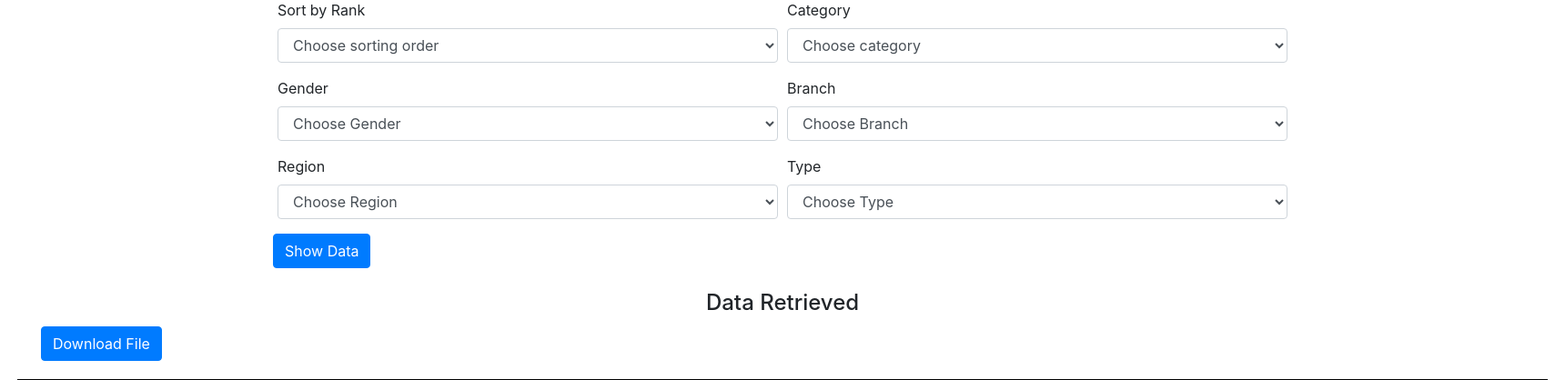
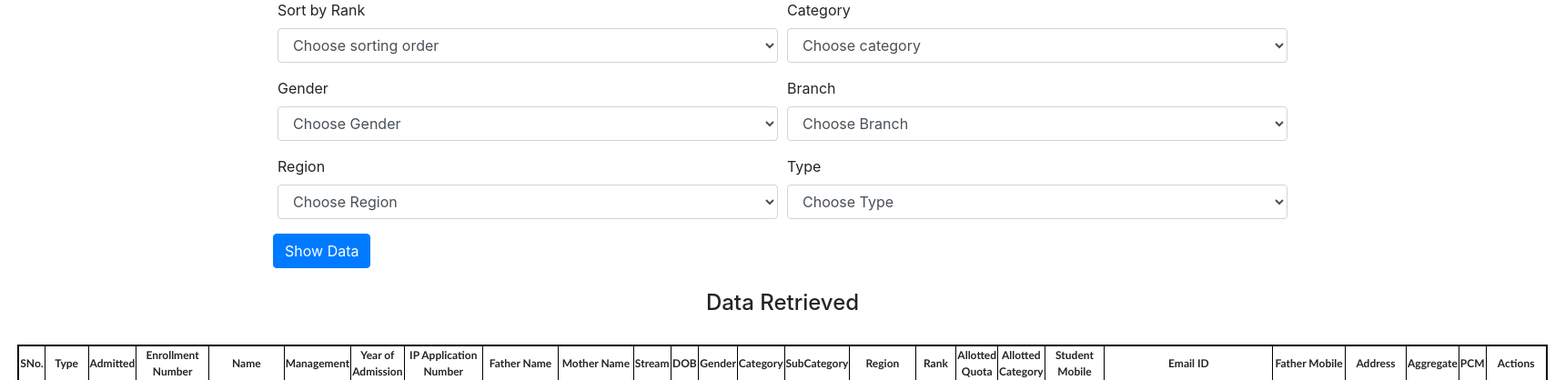
Before and after one commit to priyanshu13-stack/student-module, a Django app: page /sort in a window 1720 px wide. Shown: the part 139-557 px from the top of the page at 91% size. Run offline with Django 4.2, Linux system fonts and the light colour scheme; data comes from the database, SQL or seed files in the repository; both versions use the stored data as it was after the commit.

Commit message:
filter completed

```diff
--- a/app/templates/app/home.html
+++ b/app/templates/app/home.html
@@ -1,4 +1,3 @@
-
 <!doctype html>
 <html lang="en">
   <head>
@@ -361,7 +360,7 @@
                 </td>
             </tr>
             {% endfor %}
-            <a href="{% url 'app:download' %}" class="btn btn-primary" style="position:relative; left:45px; top:-20px;">Download File</a>
+            <!-- <a href="{% url 'app:download' %}" class="btn btn-primary" style="position:relative; left:45px; top:-20px;">Download File</a> -->
     {% else %}
             <br><br><br><br>
             <h4 style="text-align:center; font-family:Consolas">No records found!</h4>
--- a/app/views.py
+++ b/app/views.py
@@ -87,8 +87,6 @@ def filter(request):
 
                 elif (cat == 'AICTE'):
                     smp = sample.objects.filter(category = 'AICTE')
-            else:
-                return HttpResponse("No records found")
 
 
             if is_valid_query(gen):
@@ -137,12 +135,10 @@ def filter(request):
                     smp = sample.objects.filter(type = 'Management')
 
     context = {
-        "smp" : smp,
+        "smp" : smp
     }
 
     return render(request, "app/home.html", context)
-
-
 
 
 
```
Also changed, not shown: db.sqlite3.
